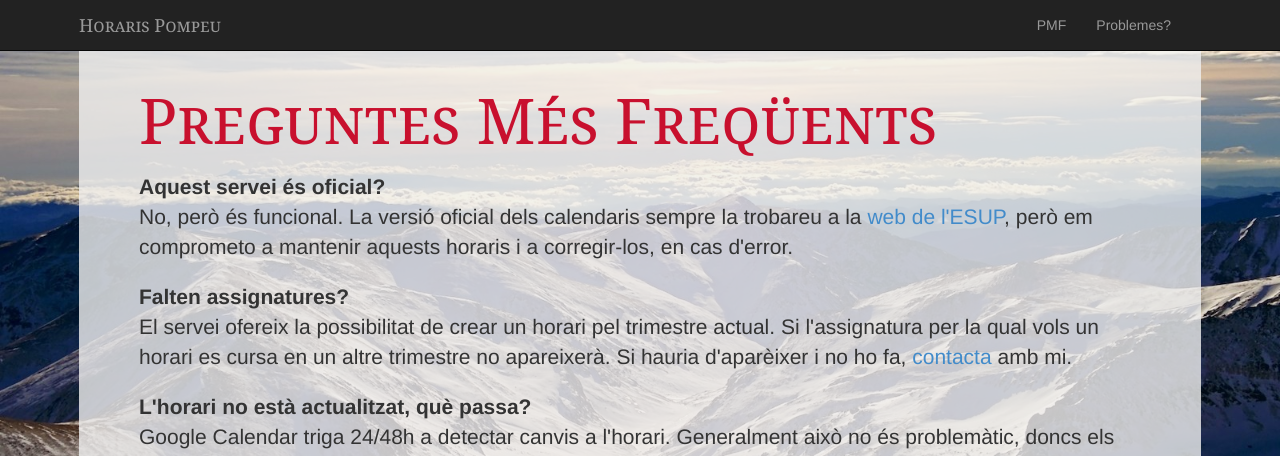
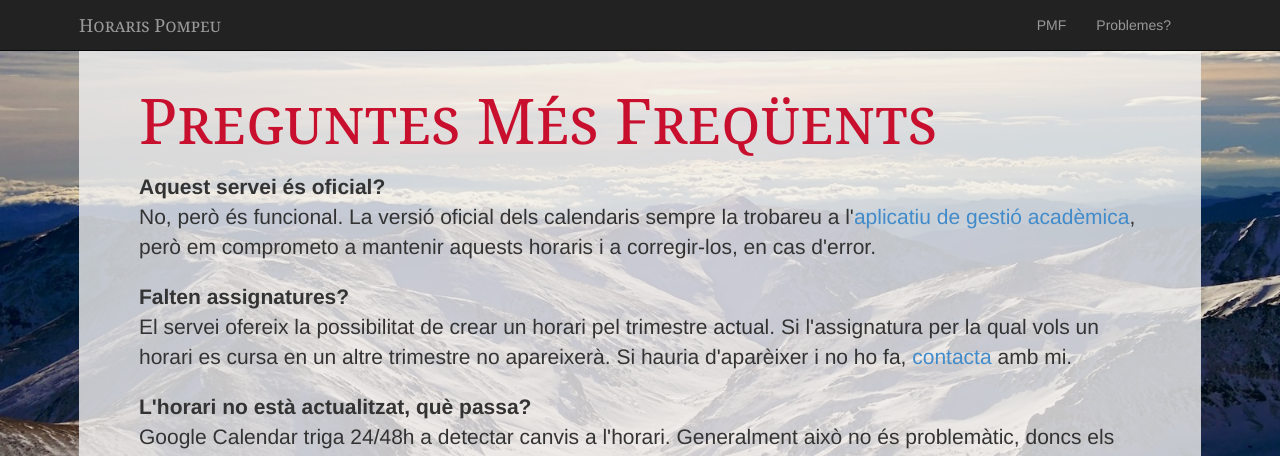
Before and after one commit to octavifs/horarispompeu, a Django app: page /pmf/ in a window 1280 px wide. Shown: the top 456 px of the page. Run offline with Django 3.2, Linux system fonts and the light colour scheme.

Commit message:
The official timetables are provided by Gestió Acadèmica now. The FAQ reflects that.

```diff
--- a/timetable/templates/pmf.html
+++ b/timetable/templates/pmf.html
@@ -4,7 +4,7 @@
   <h1>Preguntes Més Freqüents</h1>
   <dl>
   <dt>Aquest servei és oficial?</dt>
-    <dd>No, però és funcional. La versió oficial dels calendaris sempre la trobareu a la <a href="http://www.upf.edu/esup/docencia/horaris1314/">web de l'ESUP</a>, però em comprometo a mantenir aquests horaris i a corregir-los, en cas d'error.</dd>
+    <dd>No, però és funcional. La versió oficial dels calendaris sempre la trobareu a l'<a href="http://gestioacademica.upf.edu/pds/consultaPublica/look%5bconpub%5dInicioPubHora?entradaPublica=true&idiomaPais=ca.ES&centro=335&planDocente=2013">aplicatiu de gestió acadèmica</a>, però em comprometo a mantenir aquests horaris i a corregir-los, en cas d'error.</dd>
     <dt>Falten assignatures?</dt>
     <dd>El servei ofereix la possibilitat de crear un horari pel trimestre actual. Si l'assignatura per la qual vols un horari es cursa en un altre trimestre no apareixerà. Si hauria d'aparèixer i no ho fa, <a href="/problemes">contacta</a> amb mi.</dd>
   <dt>L'horari no està actualitzat, què passa?</dt>
```
